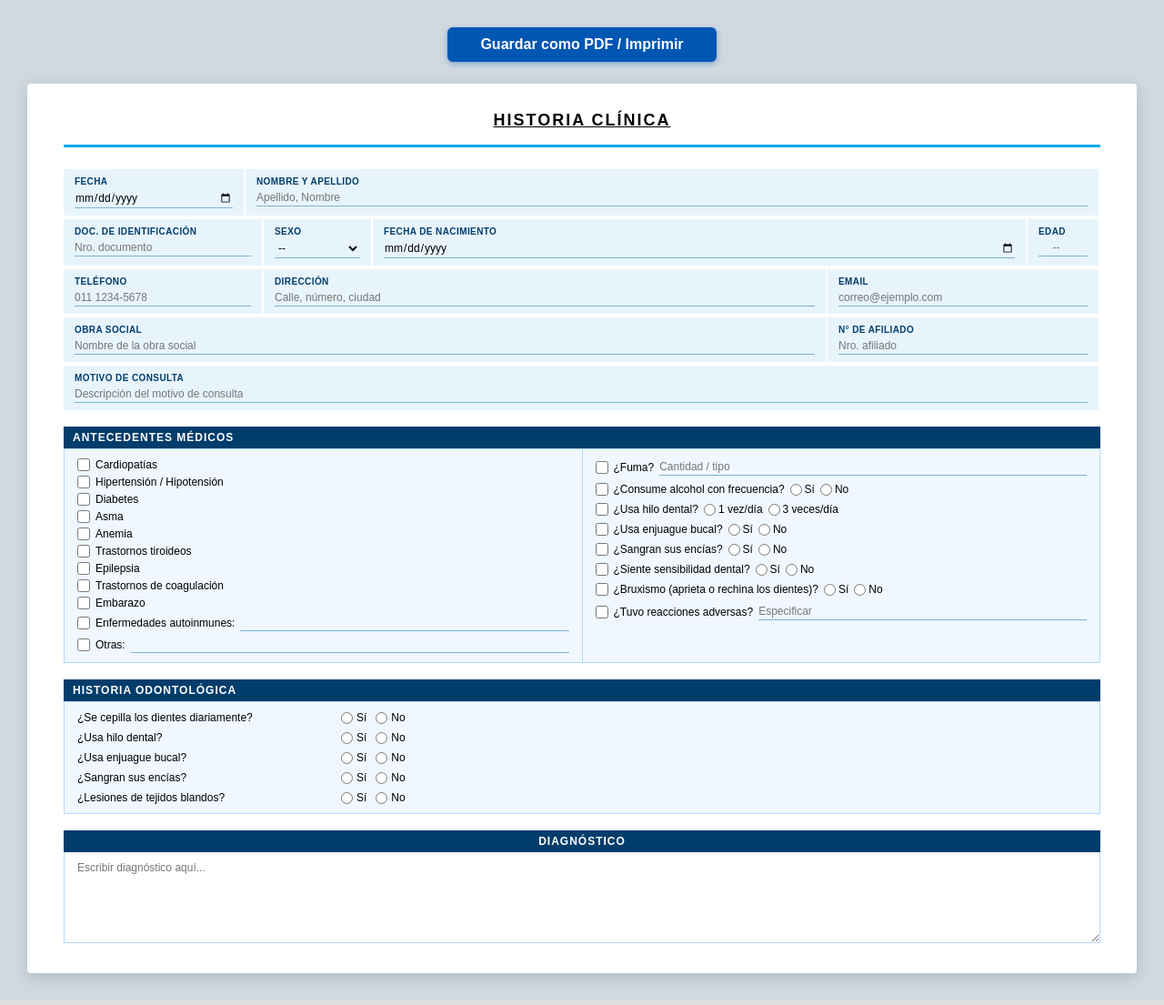
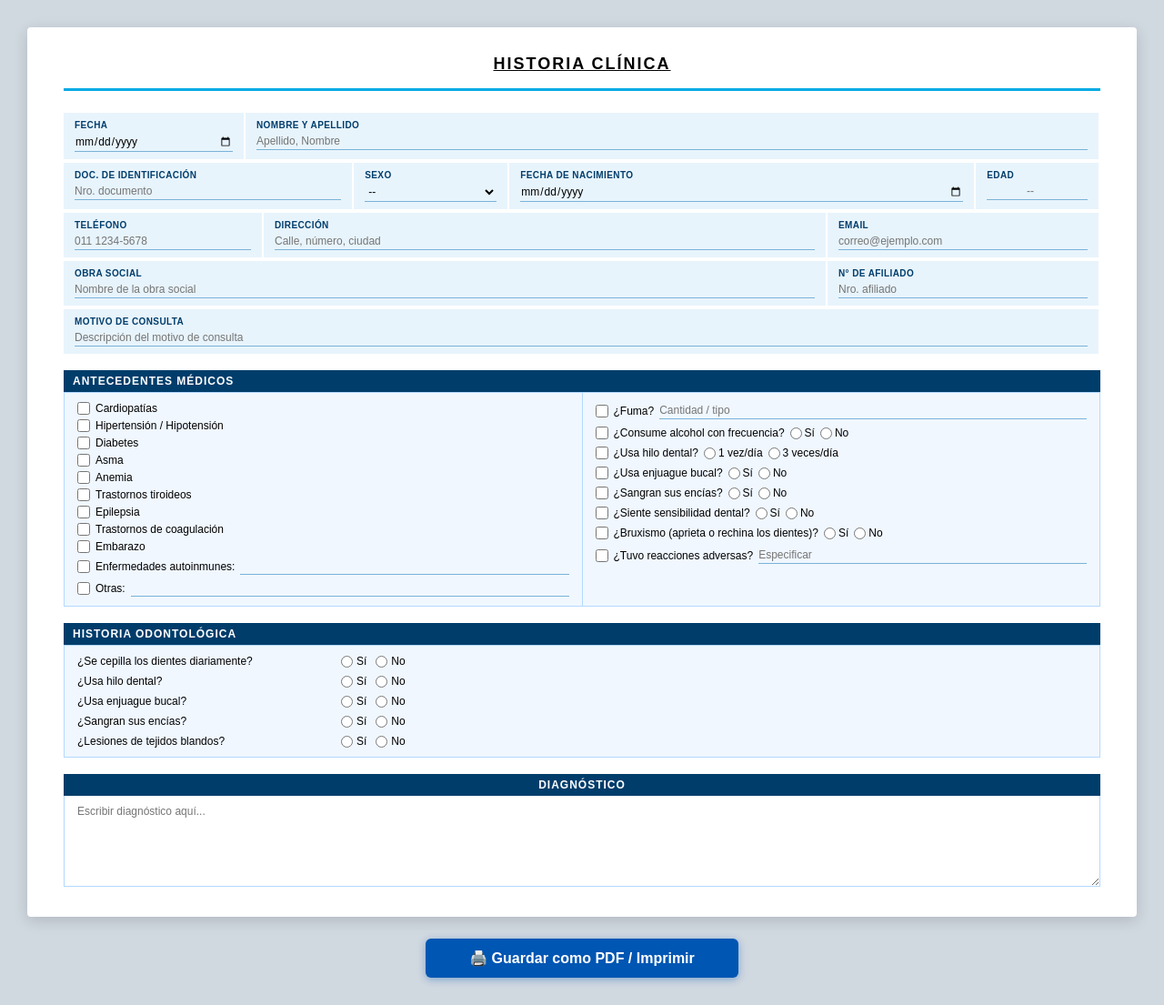
Before and after one commit to Dymension1/historia-clinica-app, a React (Vite) app: page / in a window 1280 px wide. Shown: the whole page at 91% size. Built offline with nearby package versions, Linux system fonts and the light colour scheme.

Commit message:
primera versión 1.0

```diff
--- a/src/App.jsx
+++ b/src/App.jsx
@@ -1,19 +1,14 @@
-import { useRef, useState } from 'react';
-import { useReactToPrint } from 'react-to-print';
+import { useState } from 'react';
 
 function App() {
-  const componentePdfRef = useRef();
-
-  const manejarImpresion = useReactToPrint({
-    content: () => componentePdfRef.current,
-    documentTitle: 'Historia_Clinica',
-  });
-
   const [datos, setDatos] = useState({});
   const manejarCambio = (e) => setDatos({ ...datos, [e.target.name]: e.target.value });
+  const manejarImpresion = () => window.print();
 
   return (
-    <div style={{
+    <div
+      className="pagina-wrapper"
+      style={{
         padding: '30px',
         backgroundColor: '#d0d8e0',
         minHeight: '100vh',
@@ -22,31 +17,31 @@ function App() {
         display: 'flex',
         flexDirection: 'column',
         alignItems: 'center',
-    }}>
-
-      <button
-        onClick={manejarImpresion}
-        style={{
-          marginBottom: '24px',
-          padding: '10px 36px',
-          backgroundColor: '#0056b3',
-          color: 'white',
-          border: 'none',
-          borderRadius: '6px',
-          cursor: 'pointer',
-          fontSize: '16px',
-          fontWeight: 'bold',
-          boxShadow: '0 2px 6px rgba(0,86,179,0.4)',
       }}
     >
-        Guardar como PDF / Imprimir
-      </button>
+
+
 
       <style>{`
+        @page {
+          size: A4 landscape;
+          margin: 10mm;
+        }
         @media print {
           body { -webkit-print-color-adjust: exact; print-color-adjust: exact; }
-          input, select { border-bottom: 1px solid #aaa !important; background: transparent !important; }
           .no-print { display: none !important; }
+          .pagina-wrapper {
+            background-color: white !important;
+            padding: 0 !important;
+          }
+          .documento {
+            box-shadow: none !important;
+            border-radius: 0 !important;
+          }
+          input, select, textarea {
+            border-bottom: 1px solid #aaa !important;
+            background: transparent !important;
+          }
         }
         .lbl {
           display: block;
@@ -78,7 +73,7 @@ function App() {
 
       {/* Documento */}
       <div
-        ref={componentePdfRef}
+        className="documento"
         style={{
           width: '100%',
           backgroundColor: 'white',
@@ -102,8 +97,8 @@ function App() {
         {/* ── FILA 1: Fecha | Nombre y Apellido ── */}
         <table style={{ width: '100%', borderCollapse: 'separate', borderSpacing: '0', tableLayout: 'fixed', fontSize: '12px', marginBottom: '2px' }}>
           <colgroup>
-            <col style={{ width: '200px' }} />  {/* Fecha */}
-            <col />                              {/* Nombre y Apellido (resto) */}
+            <col style={{ width: '200px' }} />
+            <col />
           </colgroup>
           <tbody>
             <tr>
@@ -122,10 +117,10 @@ function App() {
         {/* ── FILA 2: Doc. Identificación | Sexo | Fecha de Nacimiento | Edad ── */}
         <table style={{ width: '100%', borderCollapse: 'separate', borderSpacing: '0', tableLayout: 'fixed', fontSize: '12px', marginBottom: '2px' }}>
           <colgroup>
-            <col style={{ width: '220px' }} />  {/* Doc. Identificación */}
-            <col style={{ width: '120px' }} />  {/* Sexo */}
-            <col />                             {/* Fecha de Nacimiento (resto) */}
-            <col style={{ width: '80px' }} />   {/* Edad */}
+            <col style={{ width: '28%' }} />
+            <col style={{ width: '15%' }} />
+            <col style={{ width: '45%' }} />
+            <col style={{ width: '12%' }} />
           </colgroup>
           <tbody>
             <tr>
@@ -157,9 +152,9 @@ function App() {
         {/* ── FILA 3: Teléfono | Dirección | Email ── */}
         <table style={{ width: '100%', borderCollapse: 'separate', borderSpacing: '0', tableLayout: 'fixed', fontSize: '12px', marginBottom: '2px' }}>
           <colgroup>
-            <col style={{ width: '220px' }} />  {/* Teléfono */}
-            <col />                             {/* Dirección (resto) */}
-            <col style={{ width: '300px' }} />  {/* Email */}
+            <col style={{ width: '220px' }} />
+            <col />
+            <col style={{ width: '300px' }} />
           </colgroup>
           <tbody>
             <tr>
@@ -182,8 +177,8 @@ function App() {
         {/* ── FILA 4: Obra Social | N° de Afiliado ── */}
         <table style={{ width: '100%', borderCollapse: 'separate', borderSpacing: '0', tableLayout: 'fixed', fontSize: '12px', marginBottom: '2px' }}>
           <colgroup>
-            <col />                             {/* Obra Social (resto) */}
-            <col style={{ width: '300px' }} />  {/* N° de Afiliado */}
+            <col />
+            <col style={{ width: '300px' }} />
           </colgroup>
           <tbody>
             <tr>
@@ -409,6 +404,27 @@ function App() {
         </div>
 
       </div>
+
+      {/* Botón al final — no se imprime */}
+      <button
+        className="no-print"
+        onClick={manejarImpresion}
+        style={{
+          marginTop: '24px',
+          padding: '12px 48px',
+          backgroundColor: '#0056b3',
+          color: 'white',
+          border: 'none',
+          borderRadius: '6px',
+          cursor: 'pointer',
+          fontSize: '16px',
+          fontWeight: 'bold',
+          boxShadow: '0 2px 8px rgba(0,86,179,0.4)',
+        }}
+      >
+        🖨️ Guardar como PDF / Imprimir
+      </button>
+
     </div>
 
 
```
Lines whose indentation alone changed are shown as unchanged.
